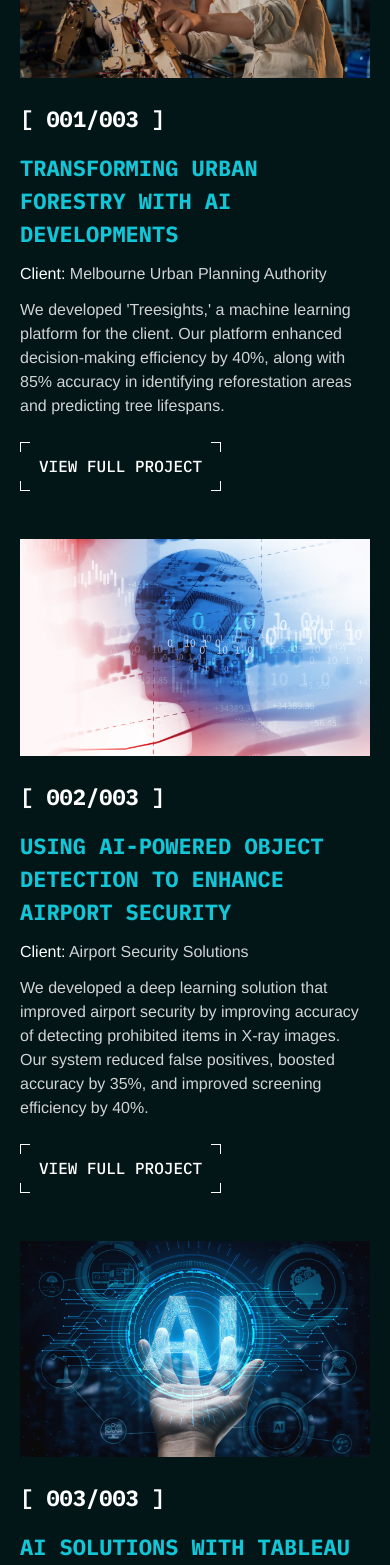
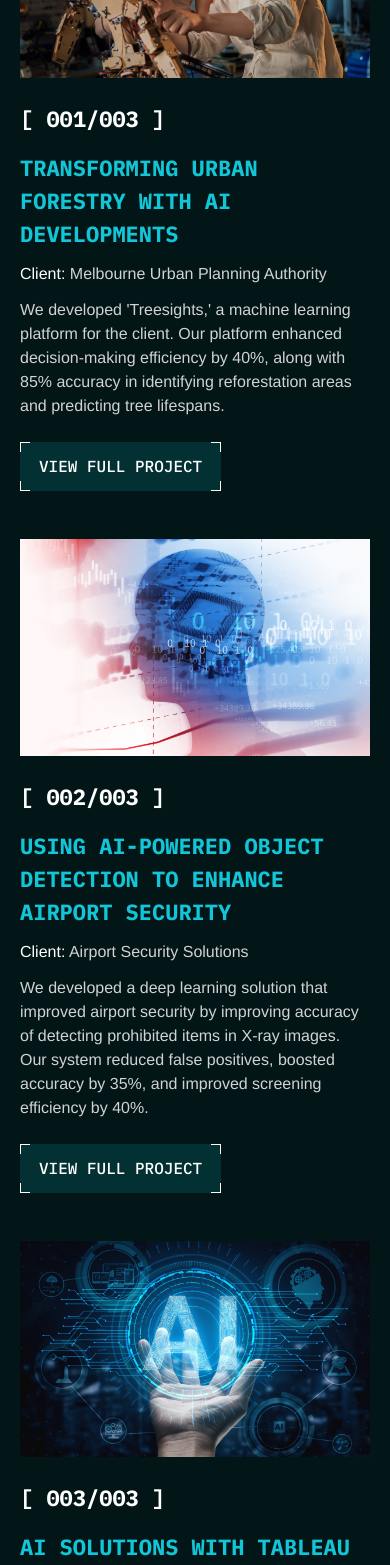
Before and after one commit to backbencherstudio/yogirt, a React (Vite) app: page / in a window 390 px wide. Shown: the part 432-1997 px from the top of the page. Built offline with nearby package versions, Linux system fonts and the light colour scheme.

Commit message:
case stadius update

```diff
--- a/src/components/case-studies/CaseStudies.jsx
+++ b/src/components/case-studies/CaseStudies.jsx
@@ -222,7 +222,7 @@ const CaseStudies = () => {
                     <div className="grid grid-cols-5 content-center items-center mt-12">
                         <div className="lg:col-span-2 col-span-5 ">
                             <div className="button-containerNew" >
-                                <button onClick={() => setIsModalOpen(true)} className="corner-buttonNew uppercase  text-[16px] lg:text-[18px] font-[500] text-white py-[6px] lg:px-[20px]   hidden lg:block"  ><span>View Full Project</span></button>
+                                <button onClick={() => setIsModalOpen(true)} className="corner-buttonNew uppercase  text-[16px] lg:text-[18px] font-[500] text-white py-[6px] lg:px-[20px]   hidden lg:block" style={{backgroundColor:"rgba(18, 198, 216, 0.15)"}} ><span>View Full Project</span></button>
                             </div>
                         </div>
                         <div className="h-[45px] hidden lg:block  col-span-3 ml-4 2xl:max-w-[70%] xl:max-w-[93%]" style={{ background: "rgba(18, 198, 216, 0.15)" }}>
--- a/src/components/case-studies/StaticContent.jsx
+++ b/src/components/case-studies/StaticContent.jsx
@@ -72,7 +72,7 @@ const StaticContent = ({ projects }) => {
                     </p>
                     <p className="lg:mt-4 mt-3 text-[#D2D2D5] lg:text-lg text-[16px]  font-[400] font-helvetica">{projects[0].description}</p>
                    <div className="button-containerNew">
-                   <button onClick={() => { setIsModalOpen(true); handleIndex(0) }} className="  corner-buttonNew uppercase corner-btn-bg text-[16px] lg:text-[18px] font-[500] text-white px-[18px]  md:px-[24px]  lg:px-[30px] mt-6"  ><span>View Full Project</span></button>
+                   <button onClick={() => { setIsModalOpen(true); handleIndex(0) }} className="  corner-buttonNew uppercase corner-btn-bg text-[16px] lg:text-[18px] font-[500] text-white px-[18px]  md:px-[24px]  lg:px-[30px] mt-6"  style={{backgroundColor:"rgba(18, 198, 216, 0.15)"}}><span>View Full Project</span></button>
                    </div>
                 </div>
             </div>
@@ -88,7 +88,7 @@ const StaticContent = ({ projects }) => {
                     </p>
                     <p className="lg:mt-4 mt-3 text-[#D2D2D5] lg:text-lg text-[16px]  font-[400] font-helvetica">{projects[1].description}</p>
                     <div className="button-containerNew">
-                   <button onClick={() => { setIsModalOpen(true); handleIndex(0) }} className="  corner-buttonNew uppercase corner-btn-bg text-[16px] lg:text-[18px] font-[500] text-white px-[18px]  md:px-[24px]  lg:px-[30px] mt-6"  ><span>View Full Project</span></button>
+                   <button onClick={() => { setIsModalOpen(true); handleIndex(0) }} className="  corner-buttonNew uppercase corner-btn-bg text-[16px] lg:text-[18px] font-[500] text-white px-[18px]  md:px-[24px]  lg:px-[30px] mt-6" style={{backgroundColor:"rgba(18, 198, 216, 0.15)"}} ><span>View Full Project</span></button>
                    </div>
                 </div>
             </div>
@@ -104,7 +104,7 @@ const StaticContent = ({ projects }) => {
                     </p>
                     <p className="lg:mt-4 mt-3 text-[#D2D2D5] lg:text-lg text-[16px]  font-[400] font-helvetica">{projects[2].description}</p>
                     <div className="button-containerNew">
-                   <button onClick={() => { setIsModalOpen(true); handleIndex(0) }} className="  corner-buttonNew uppercase corner-btn-bg text-[16px] lg:text-[18px] font-[500] text-white px-[18px]  md:px-[24px]  lg:px-[30px] mt-6"  ><span>View Full Project</span></button>
+                   <button onClick={() => { setIsModalOpen(true); handleIndex(0) }} className="  corner-buttonNew uppercase corner-btn-bg text-[16px] lg:text-[18px] font-[500] text-white px-[18px]  md:px-[24px]  lg:px-[30px] mt-6" style={{backgroundColor:"rgba(18, 198, 216, 0.15)"}} ><span>View Full Project</span></button>
                    </div>
                 </div>
             </div>
--- a/src/components/footer/FooterHeader.jsx
+++ b/src/components/footer/FooterHeader.jsx
@@ -16,7 +16,7 @@ const FooterHeader = () => {
                         className=" border-b py-2 focus:outline-none bg-transparent w-full  block uppercase "
                     />
                     <div className='button-containerNew'>
-                    <button className="corner-buttonNew  mt-8 uppercase text-[16px] lg:text-[18px] font-[500] px-[20px]  md:px-[24px]  lg:px-[30px]  " > <span>SUBSCRIBE</span> </button>
+                    <button className="corner-buttonNew  mt-8 uppercase text-[16px] lg:text-[18px] font-[500] px-[20px]  md:px-[24px]  lg:px-[30px] " style={{backgroundColor:"rgba(18, 198, 216, 0.15)"}} > <span>SUBSCRIBE</span> </button>
                     </div>
                 </div>
             </div>
```
